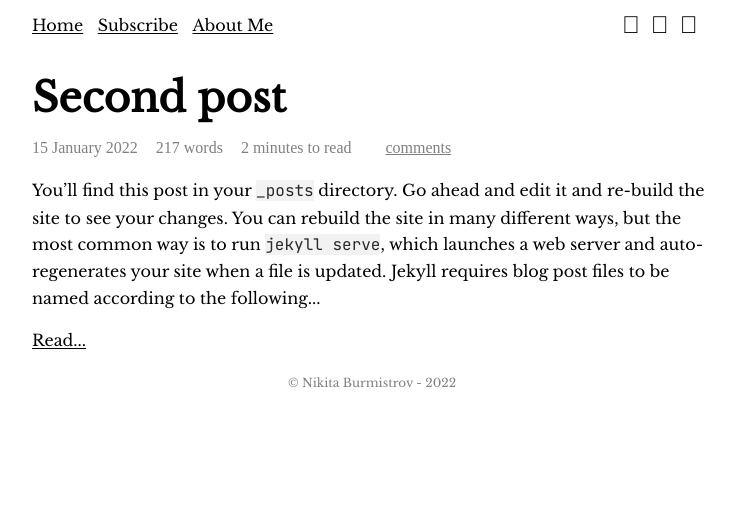
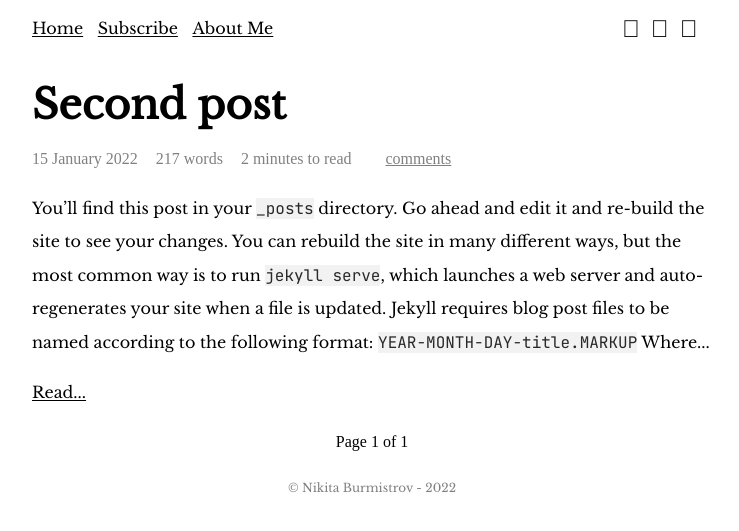
Before and after one commit to burmistrov-tech/blog, a Jekyll site: the page built from index.html, in a window 1280 px wide. Shown: the top 531 px of the page, without its empty margins (268-1007 px from the left). Built offline with Jekyll 4.4.1, drawn with Linux system fonts in a browser that asks for light colours; some web fonts are replaced; the list of posts is cut into pages by our own code; comment, search, counter and statistics services are not loaded.

Commit message:
add next and previous pagination

```diff
--- a/_config.yml
+++ b/_config.yml
@@ -32,7 +32,7 @@
   relative_url: true
   suppress_warnings: false
 
-paginate: 8
+paginate: 5
 paginate_path: "page/:num"
 excerpt_separator: <!--more-->
 
--- /dev/null
+++ b/_sass/pagination.scss
@@ -0,0 +1,20 @@
+.pagination {
+  text-align: center;
+
+  .previous {
+    float: left;
+  }
+
+  .next {
+    float: right;
+  }
+
+  a {
+    font-weight: 800;
+    text-decoration: none;
+  }
+
+  i {
+    font-style: normal;
+  }
+}
--- a/_sass/wrapper.scss
+++ b/_sass/wrapper.scss
@@ -3,7 +3,7 @@
 %wrapper {
   @extend %clear;
   box-sizing: border-box;
-  line-height: 1.10 * $em;
+  line-height: 1.4 * $em;
   margin-left: auto;
   margin-right: auto;
   width: $width;
--- a/assets/css/layout.scss
+++ b/assets/css/layout.scss
@@ -8,6 +8,7 @@
 @import 'tag-list';
 @import 'post-tags';
 @import 'code-highlight';
+@import 'pagination';
 @import 'footer';
 @import 'icons';
 @import 'fonts';
--- a/index.html
+++ b/index.html
@@ -19,7 +19,7 @@
           </div>
           <div class="main" itemprop="description">
             <p>
-              {{ post.excerpt | truncatewords: 70 | remove: '<p>' | remove: '</p>' }}
+              {{ post.excerpt | truncatewords: 75 | remove: '<p>' | remove: '</p>' }}
             </p>
           </div>
           <p>
@@ -31,4 +31,15 @@
       </section>
     {% endif %}
   {% endfor %}
+  <div class="pagination">
+    {% if paginator.previous_page %}
+      <a href="{{ paginator.previous_page_path }}" class="previous"><i class="icon-left-open-big"></i></a>
+    {% endif %}
+    <span class="page_number ">
+      Page {{ paginator.page }} of {{ paginator.total_pages }}
+    </span>
+    {% if paginator.next_page %}
+      <a href="{{ paginator.next_page_path }}" class="next"><i class="icon-right-open-big"></i></a>
+    {% endif %}
   </div>
+</div>
```
